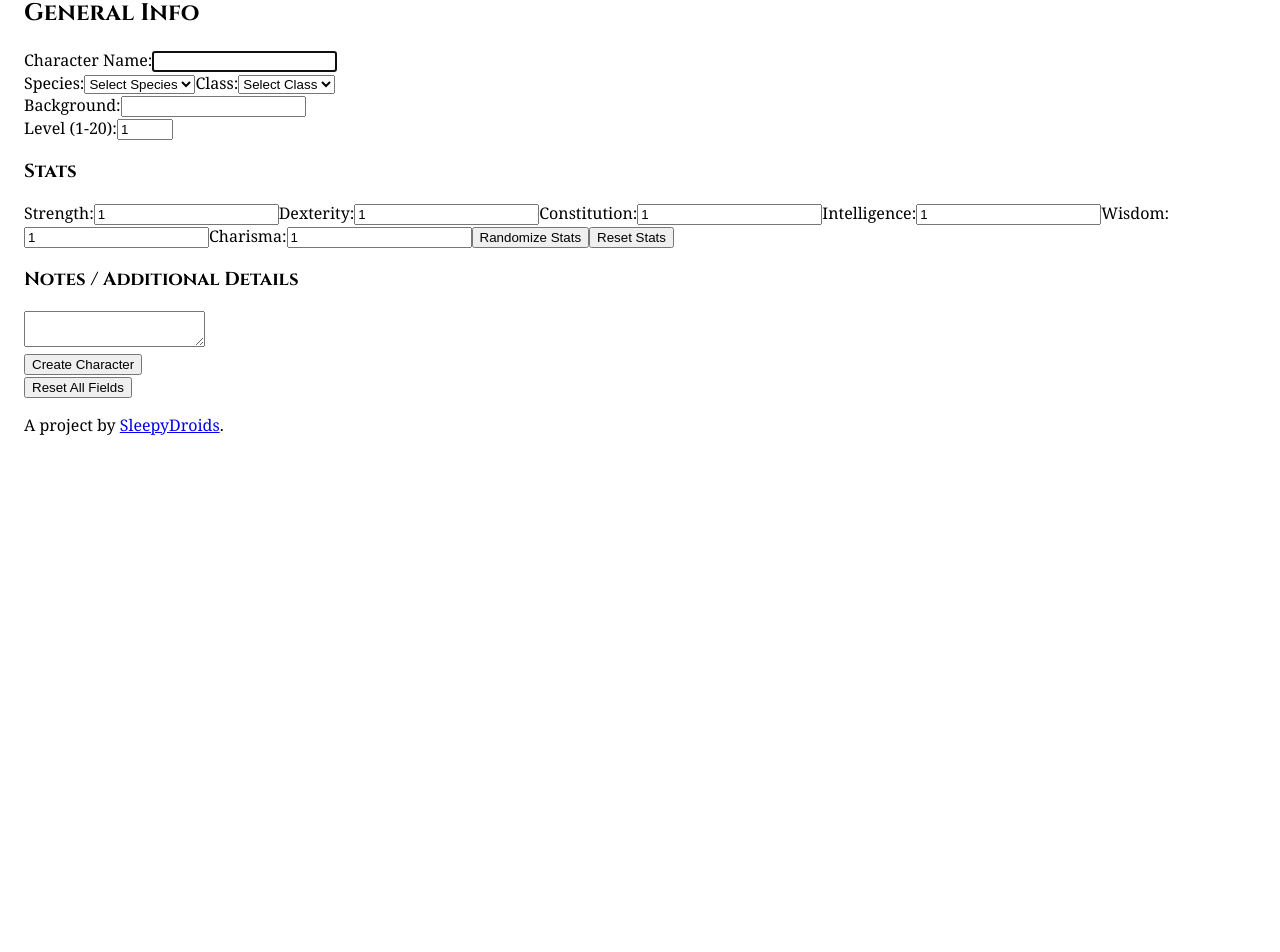
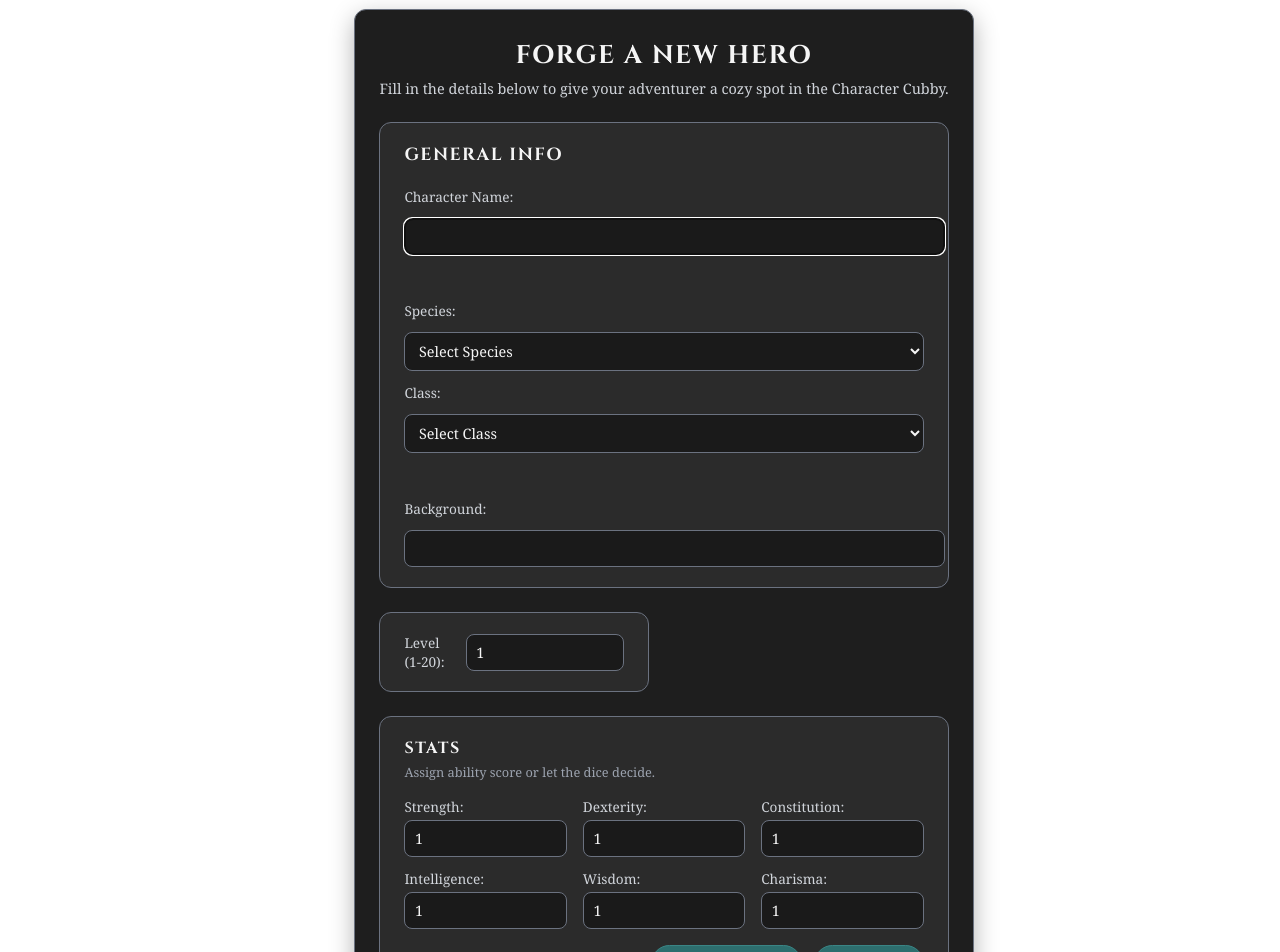
Before and after one commit to SleepyDroids/capstone_325, a React app in the folder frontend/: page /characters/new in a window 1280 px wide. Shown: the part 135-1087 px from the top of the page. Before the commit the page ends 960 px from the top, so only its background shows below. Built offline with nearby package versions, Linux system fonts and the light colour scheme; no server answers; the HTML template or start-up script is replaced by a standard one.

Commit message:
added stucture and stying to create new character form

```diff
--- a/frontend/src/components/ErrorMsg.jsx
+++ b/frontend/src/components/ErrorMsg.jsx
@@ -3,7 +3,7 @@ import xanathar from "../assets/xanathar-error.png"
 export default function ErrorMsg(){
     return(
         <div className="error">
-            <img src={xanathar} alt="Image of Xanathar" />
+            <img src={xanathar} alt="Image of Xanathar from Xanathar's Guide to Everything " />
             <h1>Critical Failure</h1>
             <div className="error-msg">
                 <p>Something went sideways in the Underdark. Xanathar blocked our request, so we couldn’t load your characters. Refresh to roll again.</p>
--- a/frontend/src/components/Homepage.jsx
+++ b/frontend/src/components/Homepage.jsx
@@ -40,7 +40,7 @@ export default function Homepage({ data }) {
       <div id="container">
         <HomepageTitle />
         <HomepageRecent data={data} />
-        <HomepageSpecies />
+        {/* <HomepageSpecies /> */}
         <HomepageClasses data={classData} />
       </div>
     </main>
--- a/frontend/src/components/Loading.jsx
+++ b/frontend/src/components/Loading.jsx
@@ -1,7 +1,9 @@
+import volo from "../assets/volo-loading.webp"
+
 export default function Loading(){
     return(
         <div className="loading">
-            <img src={null} alt="Image of Volo" />
+            <img src={volo} alt="Image of Volo from Volo's Guide to Monsters" />
         <p>Rolls in progress...</p>
             <div className="loading-msg">
                 <p>Hold tight—Volo is dusting off your character sheets for display.</p>
--- a/frontend/src/components/forms/NewStatsInfoForm.jsx
+++ b/frontend/src/components/forms/NewStatsInfoForm.jsx
@@ -1,10 +1,20 @@
-export default function NewStatsInfoForm({ statsInfo, inputStatsInfo, randomizeStats, resetStats }) {
-
-
+export default function NewStatsInfoForm({
+  statsInfo,
+  inputStatsInfo,
+  randomizeStats,
+  resetStats,
+}) {
   return (
     <div className="form-stats">
+      <div className="form-section-header">
         <h3>Stats</h3>
+        <p className="form-section-help">
+          Assign ability score or let the dice decide.
+        </p>
+      </div>
 
+      <div className="stats-grid">
+        <div className="stat-field">
           <label htmlFor="stat_stre">Strength:</label>
           <input
             value={statsInfo.stats.str}
@@ -15,7 +25,9 @@ export default function NewStatsInfoForm({ statsInfo, inputStatsInfo, randomizeS
             name="stat_str"
             min="1"
           />
+        </div>
 
+        <div className="stat-field">
           <label htmlFor="stat_dex">Dexterity:</label>
           <input
             value={statsInfo.stats.dex}
@@ -26,7 +38,8 @@ export default function NewStatsInfoForm({ statsInfo, inputStatsInfo, randomizeS
             name="stat_dex"
             min="1"
           />
-
+        </div>
+        <div className="stat-field">
           <label htmlFor="stat_con">Constitution:</label>
           <input
             value={statsInfo.stats.con}
@@ -37,7 +50,8 @@ export default function NewStatsInfoForm({ statsInfo, inputStatsInfo, randomizeS
             name="stat_con"
             min="1"
           />
-
+        </div>
+        <div className="stat-field">
           <label htmlFor="stat_int">Intelligence:</label>
           <input
             value={statsInfo.stats.int}
@@ -48,7 +62,8 @@ export default function NewStatsInfoForm({ statsInfo, inputStatsInfo, randomizeS
             name="stat_int"
             min="1"
           />
-
+        </div>
+        <div className="stat-field">
           <label htmlFor="stat_wis">Wisdom:</label>
           <input
             value={statsInfo.stats.wis}
@@ -59,7 +74,8 @@ export default function NewStatsInfoForm({ statsInfo, inputStatsInfo, randomizeS
             name="stat_wis"
             min="1"
           />
-
+        </div>
+        <div className="stat-field">
           <label htmlFor="stat_cha">Charisma:</label>
           <input
             value={statsInfo.stats.cha}
@@ -70,6 +86,10 @@ export default function NewStatsInfoForm({ statsInfo, inputStatsInfo, randomizeS
             name="stat_cha"
             min="1"
           />
+        </div>
+      </div>
+
+      <div className="form-stats-actions">
         <button type="button" className="formBtn" onClick={randomizeStats}>
           Randomize Stats
         </button>
@@ -78,5 +98,6 @@ export default function NewStatsInfoForm({ statsInfo, inputStatsInfo, randomizeS
           Reset Stats
         </button>
       </div>
+    </div>
   );
 }
--- a/frontend/src/index.css
+++ b/frontend/src/index.css
@@ -414,3 +414,176 @@ a:hover {
   margin: 0;
   font-size: 0.85rem;
 }
+
+/* **** FORM PAGE AND COMPONENTS **** */
+
+.form-container {
+  margin: 2rem auto;
+  padding: 1.75rem 1.5rem 2rem;
+  background: var(--color-bg-card);
+  border-radius: 0.75rem;
+  border: 1px solid var(--color-border-dark);
+  box-shadow: 0 8px 24px var(--color-shadow);
+}
+
+.form-heading {
+  text-align: center;
+  margin-bottom: 1.5rem;
+}
+
+.form-heading h2 {
+  margin: 0;
+  font-size: 1.6rem;
+  letter-spacing: 0.10rem;
+  text-transform: uppercase;
+  color: var(--color-text-light);
+}
+
+.form-heading p {
+  margin-top: 0.4rem;
+  font-size: 0.9rem;
+  color: var(--color-text-medium);
+}
+
+.character-form {
+  display: flex;
+  flex-direction: column;
+  gap: 1.5rem;
+}
+
+.form-character, .form-level, .form-stats, .form-notes {
+  background: var(--color-primary-light);
+  border-radius: 0.75rem;
+  border: 1px solid var(--color-border-dark);
+  padding: 1.25rem 1.5rem;
+}
+
+.form-character {
+  display: grid;
+  gap: 0.75rem;
+}
+
+.form-character h2 {
+  margin-top: 0;
+  margin-bottom: 0.5rem;
+  font-size: 1.1rem;
+  letter-spacing: 0.10rem;
+  text-transform: uppercase;
+  color: var(--color-text-light);
+}
+
+.form-character label, .form-level label, .form-stats label {
+  font-size: 0.85rem;
+  color: var(--color-text-medium);
+}
+
+.form-level {
+  display: flex;
+  align-items: center;
+  gap: 0.75rem;
+  max-width: 220px;
+}
+
+/* Input Styling */
+
+.char-input, .input-race, .input-class, .input-level, .input-stat, .input-notes {
+  font-family: inherit;
+  font-size: 0.9rem;
+    background: var(--color-primary);
+  color: var(--color-text-light);
+  border: 1px solid var(--color-border-dark);
+  border-radius: 0.5rem;
+  padding: 0.5rem 0.6rem;
+}
+
+.char-input, .input-race, .input-class {
+  width: 100%;
+}
+
+.input-level {
+  width: 100%;
+}
+
+/* Stats Inputs Layout */
+
+.form-stats {
+  display: flex;
+  flex-direction: column;
+  gap: 1rem;
+}
+
+.form-section-header h3 {
+  margin: 0;
+  font-size: 1rem;
+  text-transform: uppercase;
+  letter-spacing: 0.10rem;
+  color: var(--color-text-light);
+}
+
+.form-section-help {
+    margin: 0.25rem 0 0;
+  font-size: 0.8rem;
+  color: var(--color-text-dark);
+}
+
+.stats-grid {
+  display: grid;
+  grid-template-columns: repeat(auto-fit, minmax(120px, 1fr));
+  gap: 0.75rem 1rem;
+}
+
+.stat-field {
+  display: flex;
+  flex-direction: column;
+  gap: 0.25rem;
+}
+
+/* .input-stat {
+  width: 100%;
+} */
+
+.form-stats-actions {
+  display: flex;
+  flex-wrap: wrap;
+  gap: 0.75rem;
+  justify-content: flex-end;
+}
+
+.form-notes h3 {
+  margin: 0;
+  font-size: 1rem;
+  text-transform: uppercase;
+  letter-spacing: 0.10rem;
+  color: var(--color-text-light);
+}
+
+.input-notes {
+  width: 95%;
+  min-height: 150px;
+  resize: vertical;
+  margin-top: 0.7rem;
+}
+
+.form-actions {
+  display: flex;
+  justify-content: flex-end;
+  gap: 0.75rem;
+  margin-top: 0.5rem;
+}
+
+.formBtn {
+   padding: 0.5rem 1.1rem;
+  border-radius: 999px;
+  border: 1px solid var(--color-secondary-light);
+  background: var(--color-secondary);
+  color: var(--color-text-light);
+  font-size: 0.9rem;
+  cursor: pointer;
+  font-family: inherit;
+  transition: background-color 0.2s ease, transform 0.1s ease;
+}
+
+.formBtn:hover {
+  background: var(--color-secondary-light);
+  transform: translateX(-2px);
+}
--- a/frontend/src/pages/CharacterForm.jsx
+++ b/frontend/src/pages/CharacterForm.jsx
@@ -1,6 +1,6 @@
 import { useState, useEffect } from "react";
 import { BASE_URL } from "../../services/character-api.js";
-import { generateStats } from "../utils/utils.js"
+import { generateStats } from "../utils/utils.js";
 
 // Form components
 import NewBaseInfoForm from "../components/forms/NewBaseInfoForm.jsx";
@@ -48,8 +48,6 @@ export default function CharacterForm({ data, setData }) {
     localStorage.getItem("characterCubby") || JSON.stringify(draftCharacter)
   );
 
-
-
   const [baseInfo, setBaseInfo] = useState(characterStorage);
   const [statsInfo, setStatsInfo] = useState(characterStorage);
   const [notesInfo, setNotesInfo] = useState(characterStorage);
@@ -84,7 +82,7 @@ export default function CharacterForm({ data, setData }) {
 
   useEffect(() => {
     localStorage.setItem("characterCubby", JSON.stringify(draftValues));
-      console.log("Checking local storage data:", characterStorage);
+    console.log("Checking local storage data:", characterStorage);
   }, [draftValues]);
 
   async function handleNewSubmit(e) {
@@ -116,7 +114,7 @@ export default function CharacterForm({ data, setData }) {
       });
       const newCharacter = await response.json();
       console.log(newCharacter);
-      setData((prev) => [...prev, newCharacter])
+      setData((prev) => [...prev, newCharacter]);
     } catch (e) {
       console.log(e);
     }
@@ -144,13 +142,25 @@ export default function CharacterForm({ data, setData }) {
   }
 
   function randomizeStats() {
-    setStatsInfo((prev) => { return { ...prev, ...generateStats() }});
-    setDraftValues((prev) => { return { ...prev, ...statsInfo}})
+    setStatsInfo((prev) => {
+      return { ...prev, ...generateStats() };
+    });
+    setDraftValues((prev) => {
+      return { ...prev, ...statsInfo };
+    });
   }
 
   return (
     <div className="form-container">
-      <form onSubmit={handleNewSubmit}>
+      <div className="form-heading">
+        <h2>Forge A New Hero</h2>
+        <p>
+          Fill in the details below to give your adventurer a cozy spot in the
+          Character Cubby.
+        </p>
+      </div>
+
+      <form className="character-form" onSubmit={handleNewSubmit}>
         <NewBaseInfoForm baseInfo={baseInfo} inputBaseInfo={inputBaseInfo} />
 
         <NewStatsInfoForm
@@ -165,8 +175,10 @@ export default function CharacterForm({ data, setData }) {
           inputNotesInfo={inputNotesInfo}
         />
 
-        <SubmitButton />
-        <ClearButton clearInputs={clearInputs} />
+        <div className="form-actions">
+          <SubmitButton />
+          <ClearButton clearInputs={clearInputs} />
+        </div>
       </form>
     </div>
   );
```
Also changed, not shown: frontend/src/App.jsx (+19 -15 lines), frontend/src/components/homepage/HomepageClasses.jsx (+26 -12 lines). Lines whose indentation alone changed are shown as unchanged.
